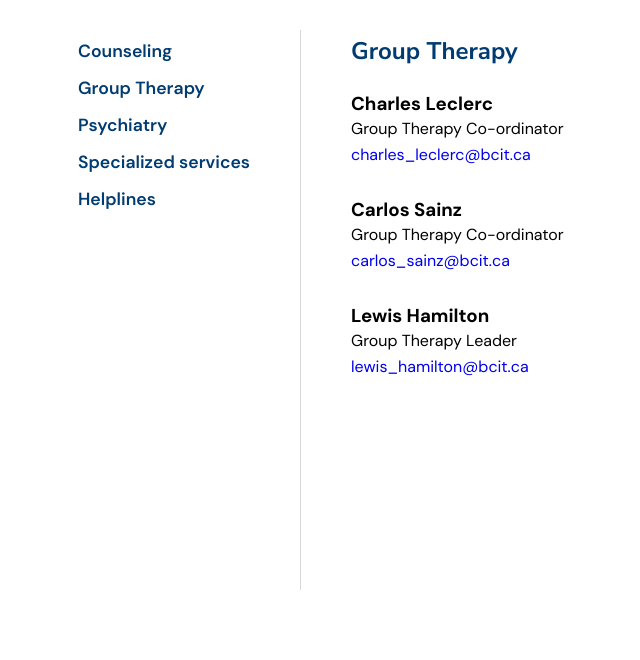
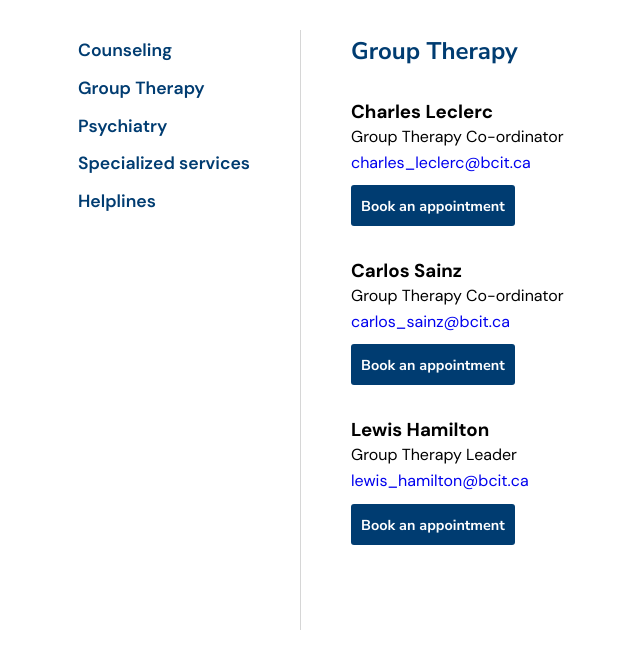
Before and after one commit to Gabe-CIT/TermProject, a Python web app: template templates/services.html in a window 1280 px wide. Shown: the part 140-800 px from the top of the page, without its empty margins (72-712 px from the left). Run offline with Jinja, Linux system fonts and the light colour scheme; the template is opened without the code that fills it, so the values that code supplies are empty.

Commit message:
Added booking buttons

```diff
--- a/static/css/services.css
+++ b/static/css/services.css
@@ -155,7 +155,7 @@ svg.logo {
     margin-left: var(--margin);
     border-right: var(--divider);
     padding-right: 50px;
-    height: 70vh;
+    height: 75vh;
 }
 
 .cat-list {
@@ -169,10 +169,13 @@ svg.logo {
     cursor: pointer;
     width: fit-content;
     font-size: 1.1rem;
+    border-bottom: 2px solid transparent;
+    line-height: 1.3rem;
+    transition: .1s ease all;
 }
 
 .cat-list li:hover {
-    opacity: .7;
+    border-bottom: 2px solid var(--bcit-blue);
 }
 
 .service-cat {
@@ -183,11 +186,11 @@ svg.logo {
     color: var(--bcit-blue);
     font-family: "Nunito Sans", Arial, Helvetica, sans-serif;
     font-size: 1.5rem;
-    margin-bottom: 1.5rem;
+    margin-bottom: 2rem;
 }
 
 .advisor {
-    margin-bottom: 30px;
+    margin-bottom: 2rem;
 }
 
 .advisor p {
@@ -199,6 +202,33 @@ svg.logo {
     color: var(--link-color);
 }
 
+.book-btn {
+    width: fit-content;
+    margin-top: 10px;
+    padding: 10px;
+    background-color: var(--bcit-blue);
+    border: none;
+    border-radius: 3px;
+    transition: all .1s ease-in-out;
+    cursor: pointer;
+}
+
+.book-btn a {
+    text-decoration: none;
+    color: #fff;
+    font-family: "Nunito Sans", Arial, Helvetica, sans-serif;
+    font-size: .9rem;
+    font-weight: 700;
+}
+
+.book-btn:hover {
+    background-color: var(--link-color);
+}
+
+.book-btn:hover a {
+    color: #fff;
+}
+
 .counseling {
     display: none;
 }
--- a/templates/services.html
+++ b/templates/services.html
@@ -51,6 +51,7 @@
                             <h3>Elsie Hughes</h3>
                             <p>Registered Counselor</p>
                             <p><a href="mailto:youfellforit@gmail.com">elsie_hughes@bcit.ca</a></p>
+                            <div class="book-btn"><a href="./booking.html">Book an appointment</a></div>
                         </div>
                     </li>
                     <li>
@@ -59,6 +60,7 @@
                             <h3>Padma Patil</h3>
                             <p>Registered Counselor</p>
                             <p><a href="mailto:youfellforit@gmail.com">padma_patil@bcit.ca</a></p>
+                            <div class="book-btn"><a href="./booking.html">Book an appointment</a></div>
                         </div>
                     </li>
                     <li>
@@ -67,6 +69,7 @@
                             <h3>Valerie Frizzle</h3>
                             <p>Registered Counselor</p>
                             <p><a href="mailto:youfellforit@gmail.com">valerie_frizzle@bcit.ca</a></p>
+                            <div class="book-btn"><a href="./booking.html">Book an appointment</a></div>
                         </div>
                     </li>
                 </ul>
@@ -80,6 +83,7 @@
                             <h3>Charles Leclerc</h3>
                             <p>Group Therapy Co-ordinator</p>
                             <p><a href="mailto:youfellforit@gmail.com">charles_leclerc@bcit.ca</a></p>
+                            <div class="book-btn"><a href="./booking.html">Book an appointment</a></div>
                         </div>
                     </li>
                     <li>
@@ -88,6 +92,7 @@
                             <h3>Carlos Sainz</h3>
                             <p>Group Therapy Co-ordinator</p>
                             <p><a href="mailto:youfellforit@gmail.com">carlos_sainz@bcit.ca</a></p>
+                            <div class="book-btn"><a href="./booking.html">Book an appointment</a></div>
                         </div>
                     </li>
                     <li>
@@ -96,6 +101,7 @@
                             <h3>Lewis Hamilton</h3>
                             <p>Group Therapy Leader</p>
                             <p><a href="mailto:youfellforit@gmail.com">lewis_hamilton@bcit.ca</a></p>
+                            <div class="book-btn"><a href="./booking.html">Book an appointment</a></div>
                         </div>
                     </li>
                 </ul>
```
